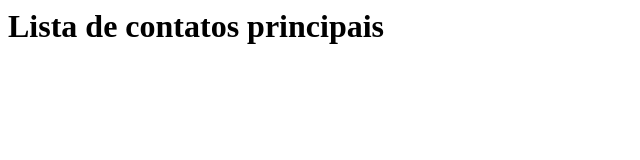
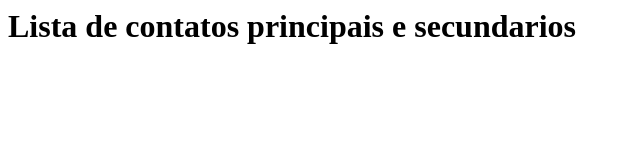
Before and after one commit to brienze/meu-site, a plain HTML site: page contact.html in a window 1280 px wide. Shown: the whole page, without its empty margins (0-640 px from the left). Drawn offline with Linux system fonts and the light colour scheme.

Commit message:
Novo titulo secundario

```diff
--- a/contact.html
+++ b/contact.html
@@ -1,7 +1,7 @@
 <html>
 <head>
 <h1>
-Lista de contatos principais
+Lista de contatos principais e secundarios
 </h1>
 </head>
     <body>
```
